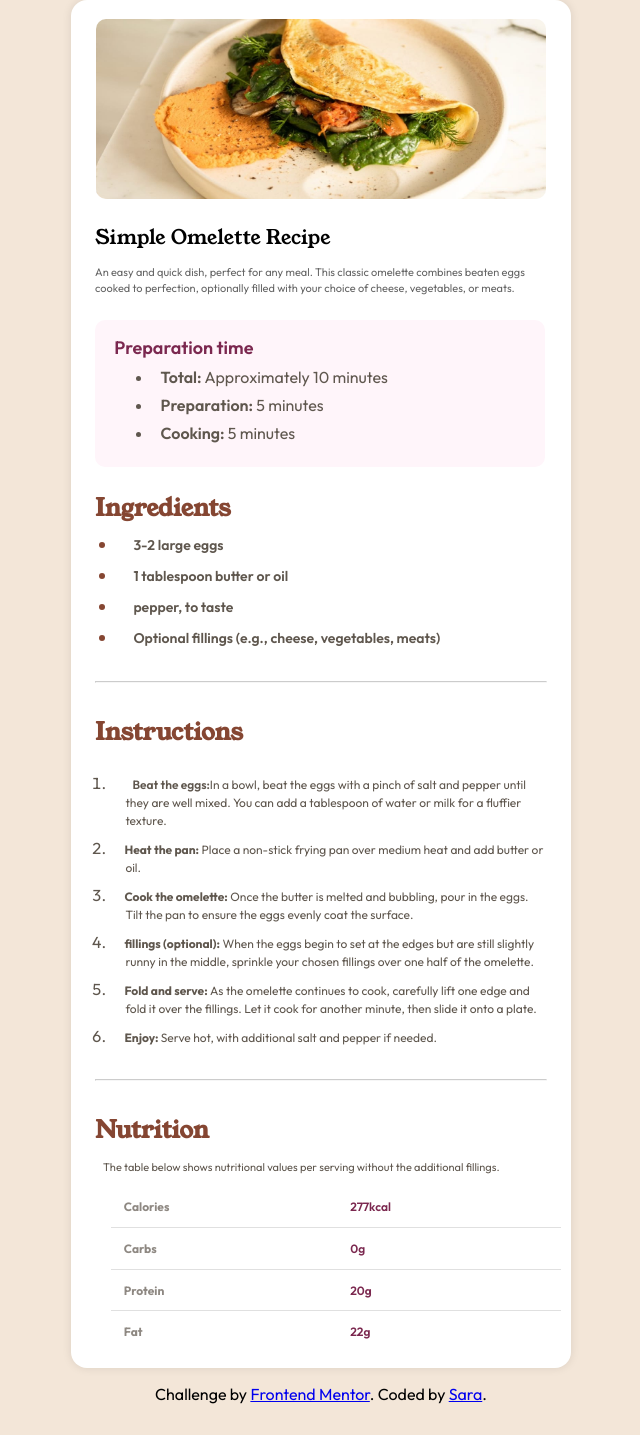
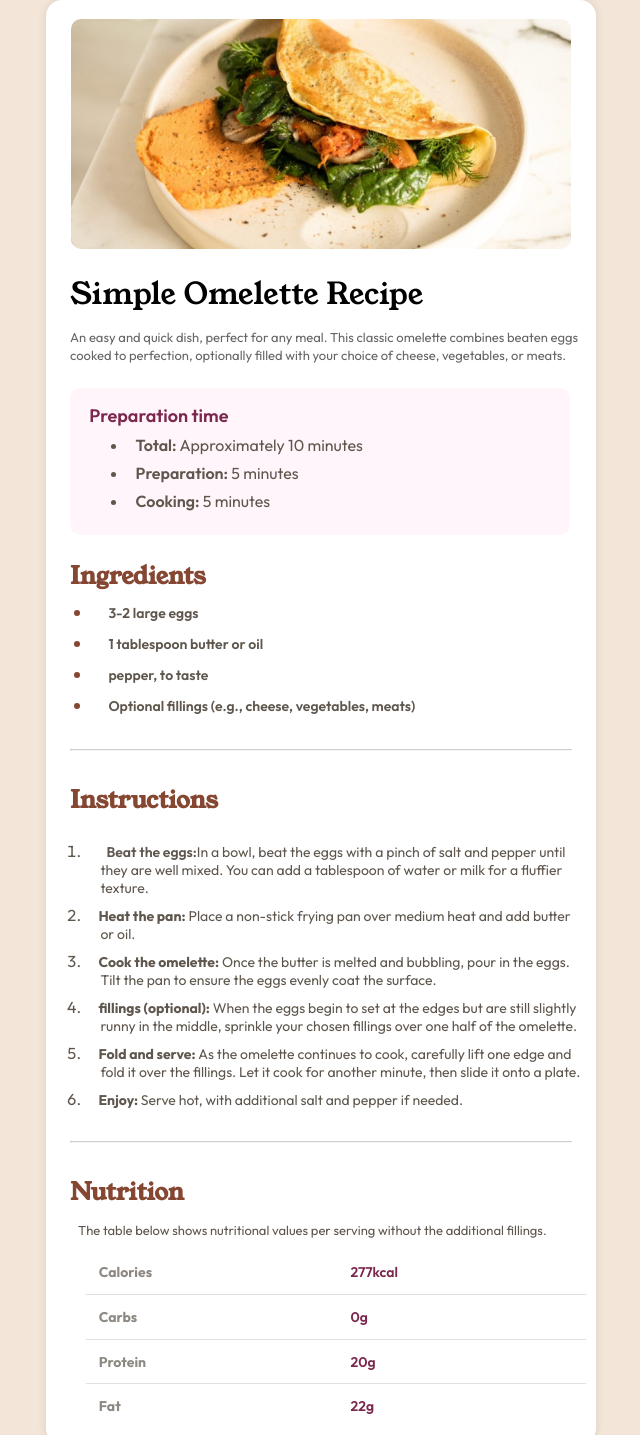
Before and after one commit to saruuja/Recipe-page, a plain HTML site: page index.html in a window 1280 px wide. Shown: the top 1435 px of the page, without its empty margins (319-959 px from the left). Drawn offline with Linux system fonts and the light colour scheme.

Commit message:
Recipe-page

```diff
--- a/index.html
+++ b/index.html
@@ -13,10 +13,10 @@
 </head>
 
 <body>
-  <div class="container" role="main" id="Home">
-    <div class="recipe-img">
-      <img src="assets/images/image-omelette.jpeg" alt="recipe-img">
-    </div>
+  <section class="main" role="main" id="main">
+    <figure class="recipe-img">
+      <img src="./assets/images/image-omelette.jpeg" alt="recipe-img" loading="lazy">
+    </figure>
     <div class="recipe-info">
       <h2 class="recipe-title">
         Simple Omelette Recipe
@@ -26,15 +26,15 @@
         to perfection, optionally filled with your choice of cheese, vegetables, or meats.
       </p>
     </div>
-    <div class="recipe-pTime">
+    <section class="recipe-pTime">
       <p class="recipe-time-header">Preparation time</p>
       <ul>
         <li><span>Total:</span> Approximately 10 minutes</li>
         <li><span>Preparation:</span> 5 minutes</li>
         <li><span>Cooking:</span> 5 minutes</li>
       </ul>
-    </div>
-    <div class="recipe-ingredients">
+    </section>
+    <section class="recipe-ingredients">
       <h2 class="recipe-ingredients-header">Ingredients</h2>
       <ul>
         <li class="marker"><span>3-2 large eggs</span></li>
@@ -42,9 +42,9 @@
         <li class="marker"><span>pepper, to taste</span></li>
         <li class="marker"><span>Optional fillings (e.g., cheese, vegetables, meats)</span></li>
       </ul>
-    </div>
+    </section>
     <hr>
-    <div class="Instructions">
+    <section class="Instructions">
       <h2>Instructions</h2>
       <ul style="list-style-type: decimal;">
         <li>
@@ -72,9 +72,9 @@
           <p>
         </li>
       </ul>
-    </div>
+    </section>
     <hr>
-    <div class="recipe-nutrition">
+    <section class="recipe-nutrition">
       <h2>Nutrition</h2>
     <p>The table below shows nutritional values per serving without the additional fillings.</p>
       <table>
@@ -95,11 +95,11 @@
           <td>22g</td>
         </tr>
       </table>
-    </div>
-  </div>
+    </section>
+  </section>
   <div class="attribution">
     Challenge by <a href="https://www.frontendmentor.io?ref=challenge" target="_blank">Frontend Mentor</a>.
-    Coded by <a href="#Home">Sara</a>.
+    Coded by <a href="#main">Sara</a>.
   </div>
 </body>
 
--- a/style.css
+++ b/style.css
@@ -38,8 +38,8 @@ body {
     justify-content: center;
 }
 
-.container {
-    width: 500px;
+.main {
+    width: 550px;
     height: auto;
     border-radius: 16px;
     box-shadow: 0 0 10px rgba(0, 0, 0, 0.1);
@@ -54,8 +54,8 @@ body {
 }
 
 .recipe-img img {
-    width: 450px;
-    height: 180px;
+    width: 500px;
+    height: 230px;
     border-radius: 10px;
 }
 
@@ -65,22 +65,22 @@ body {
 
 .recipe-info h2 {
     font-family: var(--FFY);
-    font-weight: 400;
-    font-size: 20px;
+    font-weight: 500;
+    font-size: 30px;
 }
 
 .recipe-description {
     font-family: var(--FFU);
-    font-size: 11px;
+    font-size: 13px;
     margin-top: 0.8rem;
-    width: 450px;
+    width: 550px;
     opacity: 0.6;
     flex-wrap: wrap;
-    line-height: 16px;
+    line-height: 18px;
 }
 
 .recipe-pTime {
-    width: 450px;
+    width: 500px;
     padding: 1rem 1.2rem;
     background-color: var(--Rose50);
     margin: 1.5rem;
@@ -159,9 +159,9 @@ hr {
     color: var(--Stone600);
     margin-left: 1rem;
     line-height: 18px;
-    width: 420px;
-    text-indent: -1px;
-    font-size: 12px;
+    width: 480px;
+    text-indent: -2px;
+    font-size: 14px;
 }
 
 .recipe-nutrition h2 {
@@ -173,8 +173,8 @@ hr {
 .recipe-nutrition p {
     color: var(--Stone600);
     margin: 0.8rem 2rem;
-    font-size: 11px;
-    width: 400px;
+    font-size: 13px;
+    width: 500px;
 }
 
 .recipe-nutrition table td {
@@ -187,10 +187,10 @@ th,
 tr,
 td {
     border-collapse: collapse;
-    width: 450px;
+    width: 500px;
     height: 20px;
     text-align: left;
-    font-size: 12px;
+    font-size: 14px;
     margin: 0rem 2.5rem;
     margin-bottom: 1rem;
 }
@@ -217,7 +217,7 @@ th, td{
 }
 /*|| SMALL*/
 @media screen and (max-width: 375px) {
-    .container{
+    .main{
         width: 350px;
     }
     .recipe-img img {
```
Also changed, not shown: scr/Desktop.png.
